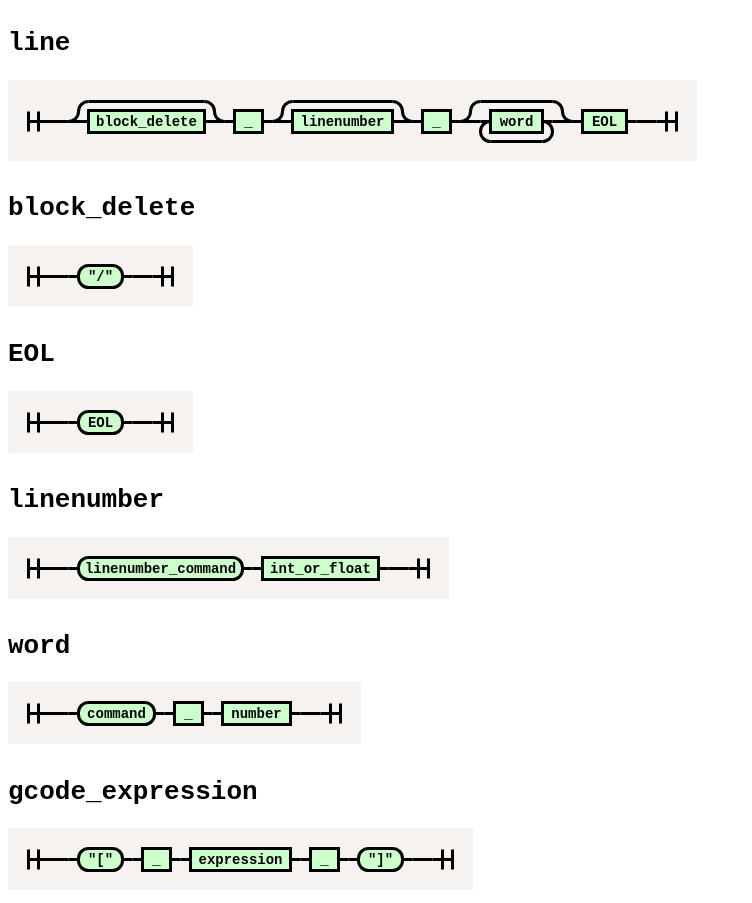
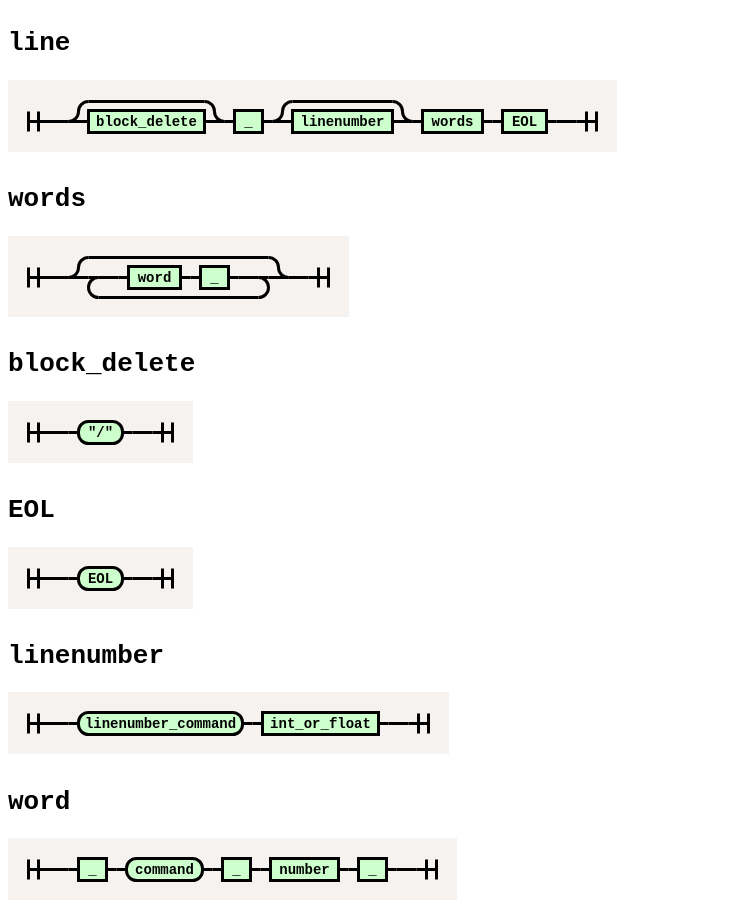
Before and after one commit to larsjueljensen/gmaker, a website: page src/gcode.html in a window 1280 px wide. Shown: the top 903 px of the page, without its empty margins (0-752 px from the left). Drawn offline with Linux system fonts and the light colour scheme.

Commit message:
Working on parser.

```diff
--- a/src/gcode.html
+++ b/src/gcode.html
@@ -32,16 +32,16 @@ svg.railroad-diagram rect {
 <body>
 <h1><code>line</code></h1>
 <div>
-<svg class="railroad-diagram" width="689" height="81" viewBox="0 0 689 81">
+<svg class="railroad-diagram" width="609" height="72" viewBox="0 0 609 72">
 <g transform="translate(.5 .5)">
 <path d="M 20 31 v 20 m 10 -20 v 20 m -10 -10 h 20.5"></path>
 <g>
 <path d="M40 41h0"></path>
-<path d="M648 41h0"></path>
+<path d="M568 41h0"></path>
 <path d="M40 41h20"></path>
 <g>
 <path d="M60 41h0"></path>
-<path d="M628 41h0"></path>
+<path d="M548 41h0"></path>
 <g>
 <path d="M60 41h0"></path>
 <path d="M216 41h0"></path>
@@ -87,51 +87,91 @@ svg.railroad-diagram rect {
 <path d="M404 41h10"></path>
 <g>
 <path d="M414 41h0"></path>
-<path d="M442 41h0"></path>
-<rect x="414" y="30" width="28" height="22"></rect>
-<text x="428" y="45">&#95;</text>
-</g>
-<path d="M442 41h10"></path>
-<g>
-<path d="M452 41h0"></path>
-<path d="M564 41h0"></path>
-<path d="M452 41a10 10 0 0 0 10 -10v0a10 10 0 0 1 10 -10"></path>
-<g>
-<path d="M472 21h72"></path>
-</g>
-<path d="M544 21a10 10 0 0 1 10 10v0a10 10 0 0 0 10 10"></path>
-<path d="M452 41h20"></path>
-<g>
-<path d="M472 41h0"></path>
-<path d="M544 41h0"></path>
-<path d="M472 41h10"></path>
-<g>
-<path d="M482 41h0"></path>
-<path d="M534 41h0"></path>
-<rect x="482" y="30" width="52" height="22"></rect>
-<text x="508" y="45">word</text>
-</g>
-<path d="M534 41h10"></path>
-<path d="M482 41a10 10 0 0 0 -10 10v0a10 10 0 0 0 10 10"></path>
-<g>
-<path d="M482 61h52"></path>
-</g>
-<path d="M534 61a10 10 0 0 0 10 -10v0a10 10 0 0 0 -10 -10"></path>
-</g>
-<path d="M544 41h20"></path>
-</g>
-<path d="M564 41h10"></path>
-<g>
-<path d="M574 41h0"></path>
-<path d="M618 41h0"></path>
-<rect x="574" y="30" width="44" height="22"></rect>
-<text x="596" y="45">EOL</text>
-</g>
-<path d="M618 41h10"></path>
-</g>
-<path d="M628 41h20"></path>
-</g>
-<path d="M 648 41 h 20 m -10 -10 v 20 m 10 -20 v 20"></path>
+<path d="M474 41h0"></path>
+<rect x="414" y="30" width="60" height="22"></rect>
+<text x="444" y="45">words</text>
+</g>
+<path d="M474 41h10"></path>
+<path d="M484 41h10"></path>
+<g>
+<path d="M494 41h0"></path>
+<path d="M538 41h0"></path>
+<rect x="494" y="30" width="44" height="22"></rect>
+<text x="516" y="45">EOL</text>
+</g>
+<path d="M538 41h10"></path>
+</g>
+<path d="M548 41h20"></path>
+</g>
+<path d="M 568 41 h 20 m -10 -10 v 20 m 10 -20 v 20"></path>
+</g>
+</svg>
+
+</div>
+<h1><code>words</code></h1>
+<div>
+<svg class="railroad-diagram" width="341" height="81" viewBox="0 0 341 81">
+<g transform="translate(.5 .5)">
+<path d="M 20 31 v 20 m 10 -20 v 20 m -10 -10 h 20.5"></path>
+<g>
+<path d="M40 41h0"></path>
+<path d="M300 41h0"></path>
+<path d="M40 41h20"></path>
+<g>
+<path d="M60 41h0"></path>
+<path d="M280 41h0"></path>
+<g>
+<path d="M60 41h0"></path>
+<path d="M280 41h0"></path>
+<path d="M60 41a10 10 0 0 0 10 -10v0a10 10 0 0 1 10 -10"></path>
+<g>
+<path d="M80 21h180"></path>
+</g>
+<path d="M260 21a10 10 0 0 1 10 10v0a10 10 0 0 0 10 10"></path>
+<path d="M60 41h20"></path>
+<g>
+<path d="M80 41h0"></path>
+<path d="M260 41h0"></path>
+<path d="M80 41h10"></path>
+<g>
+<path d="M90 41h0"></path>
+<path d="M250 41h0"></path>
+<path d="M90 41h20"></path>
+<g>
+<path d="M110 41h0"></path>
+<path d="M230 41h0"></path>
+<path d="M110 41h10"></path>
+<g>
+<path d="M120 41h0"></path>
+<path d="M172 41h0"></path>
+<rect x="120" y="30" width="52" height="22"></rect>
+<text x="146" y="45">word</text>
+</g>
+<path d="M172 41h10"></path>
+<path d="M182 41h10"></path>
+<g>
+<path d="M192 41h0"></path>
+<path d="M220 41h0"></path>
+<rect x="192" y="30" width="28" height="22"></rect>
+<text x="206" y="45">&#95;</text>
+</g>
+<path d="M220 41h10"></path>
+</g>
+<path d="M230 41h20"></path>
+</g>
+<path d="M250 41h10"></path>
+<path d="M90 41a10 10 0 0 0 -10 10v0a10 10 0 0 0 10 10"></path>
+<g>
+<path d="M90 61h160"></path>
+</g>
+<path d="M250 61a10 10 0 0 0 10 -10v0a10 10 0 0 0 -10 -10"></path>
+</g>
+<path d="M260 41h20"></path>
+</g>
+</g>
+<path d="M280 41h20"></path>
+</g>
+<path d="M 300 41 h 20 m -10 -10 v 20 m 10 -20 v 20"></path>
 </g>
 </svg>
 
@@ -230,44 +270,60 @@ svg.railroad-diagram rect {
 </div>
 <h1><code>word</code></h1>
 <div>
-<svg class="railroad-diagram" width="353" height="62" viewBox="0 0 353 62">
+<svg class="railroad-diagram" width="449" height="62" viewBox="0 0 449 62">
 <g transform="translate(.5 .5)">
 <path d="M 20 21 v 20 m 10 -20 v 20 m -10 -10 h 20.5"></path>
 <g>
 <path d="M40 31h0"></path>
-<path d="M312 31h0"></path>
+<path d="M408 31h0"></path>
 <path d="M40 31h20"></path>
 <g>
 <path d="M60 31h0"></path>
-<path d="M292 31h0"></path>
+<path d="M388 31h0"></path>
 <path d="M60 31h10"></path>
 <g>
 <path d="M70 31h0"></path>
-<path d="M146 31h0"></path>
-<rect x="70" y="20" width="76" height="22" rx="10" ry="10"></rect>
-<text x="108" y="35">command</text>
-</g>
-<path d="M146 31h10"></path>
-<path d="M156 31h10"></path>
-<g>
-<path d="M166 31h0"></path>
+<path d="M98 31h0"></path>
+<rect x="70" y="20" width="28" height="22"></rect>
+<text x="84" y="35">&#95;</text>
+</g>
+<path d="M98 31h10"></path>
+<path d="M108 31h10"></path>
+<g>
+<path d="M118 31h0"></path>
 <path d="M194 31h0"></path>
-<rect x="166" y="20" width="28" height="22"></rect>
-<text x="180" y="35">&#95;</text>
+<rect x="118" y="20" width="76" height="22" rx="10" ry="10"></rect>
+<text x="156" y="35">command</text>
 </g>
 <path d="M194 31h10"></path>
 <path d="M204 31h10"></path>
 <g>
 <path d="M214 31h0"></path>
-<path d="M282 31h0"></path>
-<rect x="214" y="20" width="68" height="22"></rect>
-<text x="248" y="35">number</text>
-</g>
-<path d="M282 31h10"></path>
-</g>
-<path d="M292 31h20"></path>
-</g>
-<path d="M 312 31 h 20 m -10 -10 v 20 m 10 -20 v 20"></path>
+<path d="M242 31h0"></path>
+<rect x="214" y="20" width="28" height="22"></rect>
+<text x="228" y="35">&#95;</text>
+</g>
+<path d="M242 31h10"></path>
+<path d="M252 31h10"></path>
+<g>
+<path d="M262 31h0"></path>
+<path d="M330 31h0"></path>
+<rect x="262" y="20" width="68" height="22"></rect>
+<text x="296" y="35">number</text>
+</g>
+<path d="M330 31h10"></path>
+<path d="M340 31h10"></path>
+<g>
+<path d="M350 31h0"></path>
+<path d="M378 31h0"></path>
+<rect x="350" y="20" width="28" height="22"></rect>
+<text x="364" y="35">&#95;</text>
+</g>
+<path d="M378 31h10"></path>
+</g>
+<path d="M388 31h20"></path>
+</g>
+<path d="M 408 31 h 20 m -10 -10 v 20 m 10 -20 v 20"></path>
 </g>
 </svg>
 
```
Also changed, not shown: src/gcode.js (+16 -5 lines), 1 other file.
